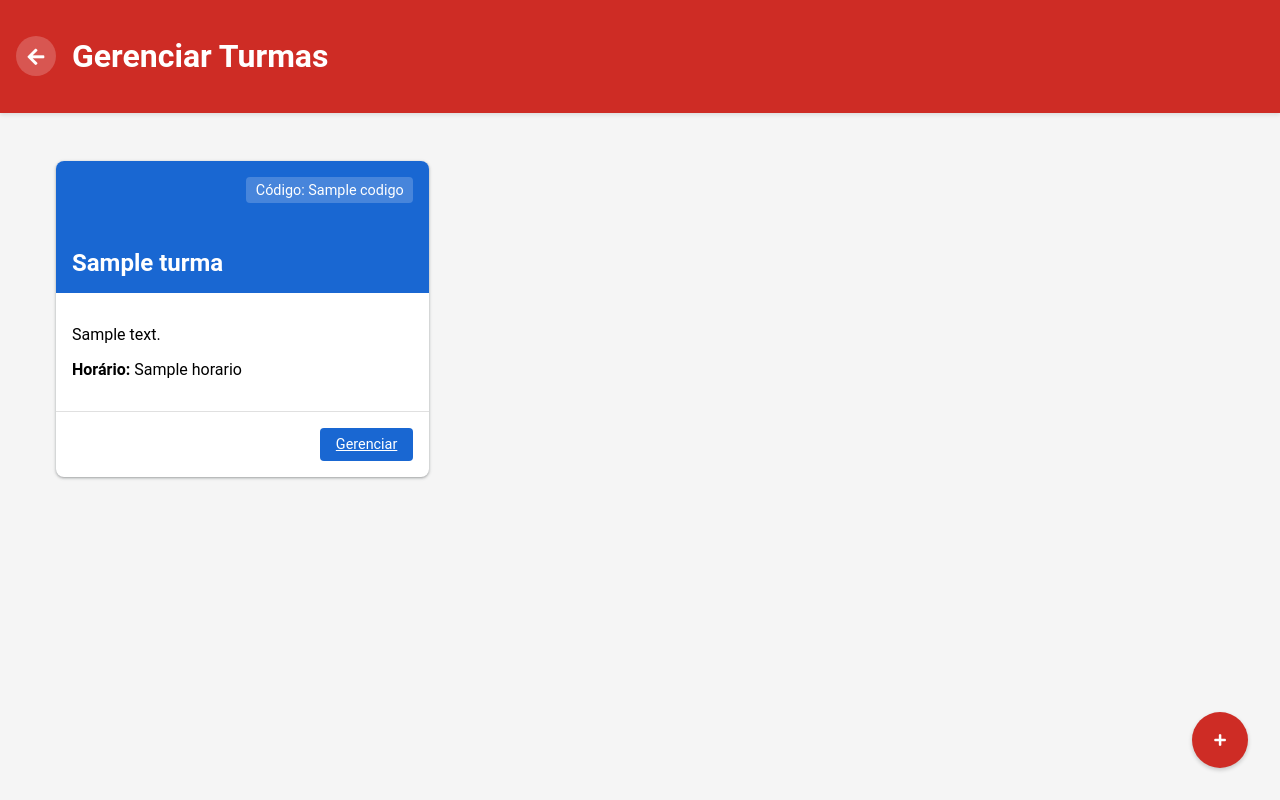
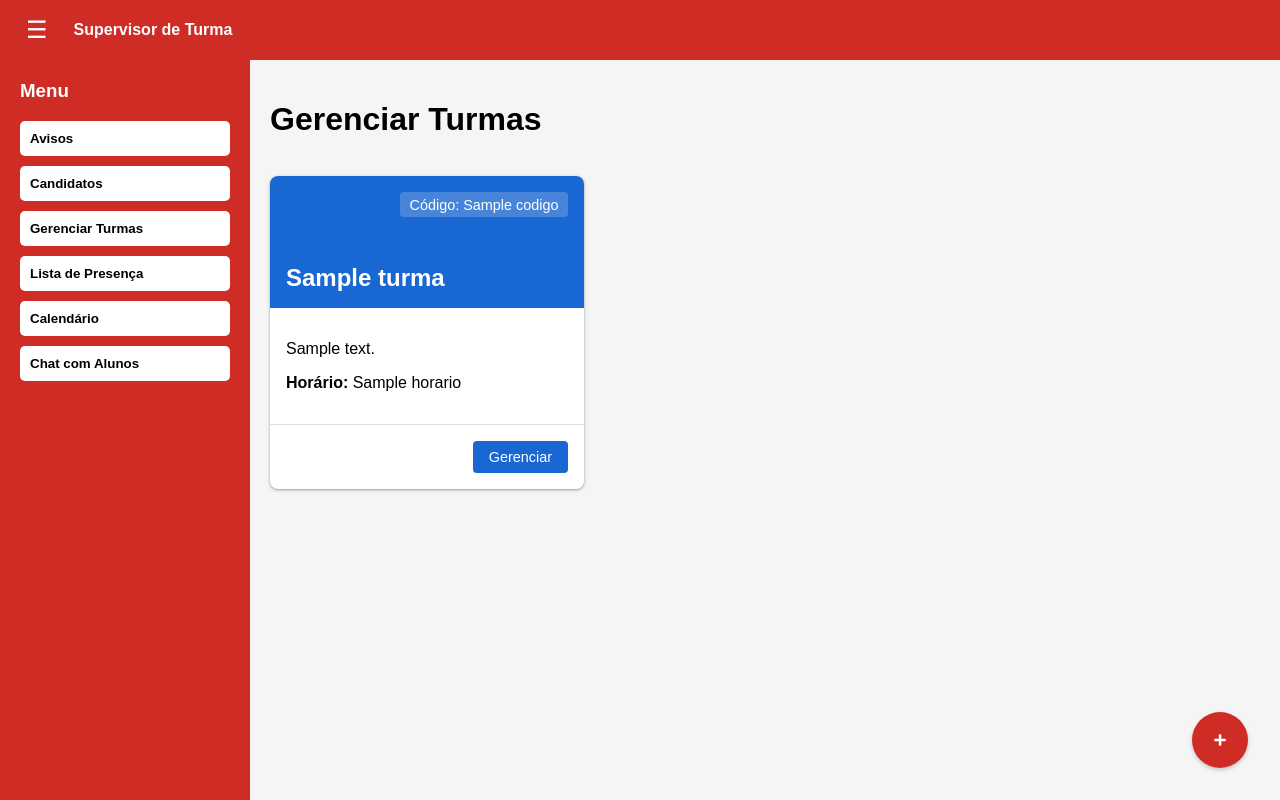
Before and after one commit to GabrielAraujo578/Projeto2-G1, a Django app: template solidare/portal/templates/turmas_professor.html in a window 1280 px wide. Run offline with Django 5.2, Linux system fonts and the light colour scheme; the template is opened without the code that fills it: most values are stand-ins (such as "Sample title", 1, 10 or a date in 2020).

Commit message:
Alterações finais sidebar professor

```diff
--- a/solidare/portal/templates/turmas_professor.html
+++ b/solidare/portal/templates/turmas_professor.html
@@ -5,56 +5,104 @@
     <title>Gerenciar Turmas</title>
     <link rel="stylesheet" href="https://cdnjs.cloudflare.com/ajax/libs/font-awesome/5.15.3/css/all.min.css">
     <style>
+        /* --- BODY --- */
         body {
             margin: 0;
-            font-family: 'Google Sans', Roboto, Arial, sans-serif;
-            background-color: #f5f5f5;
+            font-family: Arial, sans-serif;
+            background: #f5f5f5;
         }
 
+        /* --- HEADER --- */
         .header {
-            background-color: #CE2C25;
+            width: 100%;
+            height: 60px;
+            background: #CE2C25;
             color: white;
-            padding: 1rem;
-            box-shadow: 0 2px 4px rgba(0,0,0,0.1);
-            position: relative;
             display: flex;
             align-items: center;
+            padding: 0 20px;
+            box-sizing: border-box;
+            position: fixed;
+            top: 0;
+            left: 0;
+            z-index: 1000;
         }
 
-        .btn-voltar {
-            background-color: rgba(255, 255, 255, 0.2);
+        .toggle-btn {
+            font-size: 24px;
+            margin-right: 20px;
+            cursor: pointer;
+            background: none;
+            border: none;
             color: white;
-            border: none;
-            width: 40px;
-            height: 40px;
-            border-radius: 50%;
-            cursor: pointer;
-            transition: background-color 0.2s;
-            display: flex;
-            align-items: center;
-            justify-content: center;
-            margin-right: 1rem;
         }
 
-        .btn-voltar:hover {
-            background-color: rgba(255, 255, 255, 0.3);
+        .nome_professor {
+            font-weight: bold;
+            flex-grow: 1;
         }
 
-        .btn-voltar i {
-            font-size: 1.2rem;
+        /* --- SIDEBAR --- */
+        .sidebar {
+            position: fixed;
+            top: 60px;
+            left: 0;
+            width: 250px;
+            height: calc(100% - 60px);
+            background: #CE2C25;
+            padding: 20px;
+            box-sizing: border-box;
+            transition: transform 0.3s ease;
+            overflow-y: auto;
+            z-index: 999;
         }
 
-        .container {
-            max-width: 1200px;
-            margin: 2rem auto;
-            padding: 0 1rem;
+        .sidebar.closed {
+            transform: translateX(-100%);
         }
 
+        .sidebar h3 {
+            color: white;
+            margin-top: 0;
+        }
+
+        .sidebar button {
+            display: block;
+            width: 100%;
+            margin: 10px 0;
+            padding: 10px;
+            background: white;
+            color: black;
+            border: none;
+            cursor: pointer;
+            text-align: left;
+            border-radius: 5px;
+            font-weight: bold;
+        }
+
+        .sidebar button:hover {
+            background: #f0f0f0;
+        }
+
+        /* --- CONTEÚDO --- */
+        .content {
+            margin-top: 60px;
+            margin-left: 250px;
+            padding: 20px;
+            transition: margin-left 0.3s ease;
+            max-width: 1200px;
+        }
+
+        .sidebar.closed ~ .content {
+            margin-left: 0;
+        }
+
+        /* --- GRID DE TURMAS --- */
         .turmas-grid {
             display: grid;
             grid-template-columns: repeat(auto-fill, minmax(300px, 1fr));
             gap: 1.5rem;
-            padding: 1rem;
+            padding: 1rem 0;
         }
 
         .turma-card {
@@ -114,6 +162,7 @@
             cursor: pointer;
             font-size: 0.9rem;
             transition: background-color 0.2s;
+            text-decoration: none;
         }
 
         .btn-gerenciar:hover {
@@ -185,14 +267,26 @@
     </style>
 </head>
 <body>
+
     <div class="header">
-        <button class="btn-voltar" onclick="window.location.href='/professor/'">
-            <i class="fas fa-arrow-left"></i>
+        <button class="toggle-btn" onclick="toggleSidebar()">☰</button>
         </button>
-        <h1>Gerenciar Turmas</h1>
+        <div class="nome_professor">Supervisor de Turma</div>
     </div>
 
-    <div class="container">
+    <div class="sidebar" id="sidebar">
+        <h3>Menu</h3>
+        <button onclick="window.location.href='/avisos/'">Avisos</button>
+        <button onclick="window.location.href='/candidatos/'">Candidatos</button>
+        <button onclick="window.location.href='/turmas/professor/'">Gerenciar Turmas</button>
+        <button onclick="window.location.href='/turmas/listar/'">Lista de Presença</button>
+        <button onclick="window.location.href='/calendario/'">Calendário</button>
+        <button onclick="window.location.href='/chat/professor/'">Chat com Alunos</button>
+    </div>
+
+    <div class="content">
+        <h1>Gerenciar Turmas</h1>
+
         <div class="turmas-grid">
             {% for turma in turmas %}
             <div class="turma-card">
@@ -217,14 +311,6 @@
             <i class="fas fa-plus"></i>
         </button>
     </div>
-
-    <style>
-        .btn-container {
-            position: fixed;
-            right: 2rem;
-            bottom: 2rem;
-        }
-    </style>
 
     <div id="modalCriarTurma" class="modal">
         <div class="modal-content">
@@ -261,15 +348,11 @@
     </div>
 
     <script>
-        function abrirModal() {
-            document.getElementById('modalCriarTurma').style.display = 'block';
+        function toggleSidebar() {
+            const sidebar = document.getElementById('sidebar');
+            sidebar.classList.toggle('closed');
         }
 
-        function fecharModal() {
-            document.getElementById('modalCriarTurma').style.display = 'none';
-        }
-    </script>
-    <script>
         function abrirModal() {
             document.getElementById('modalCriarTurma').style.display = 'block';
         }
```
Also changed, not shown: other parts of solidare/portal/templates/turmas_professor.html (+34 -0 lines), solidare/portal/templates/listar_turmas.html (+93 -27 lines), solidare/db.sqlite3. Lines whose indentation alone changed are shown as unchanged.
